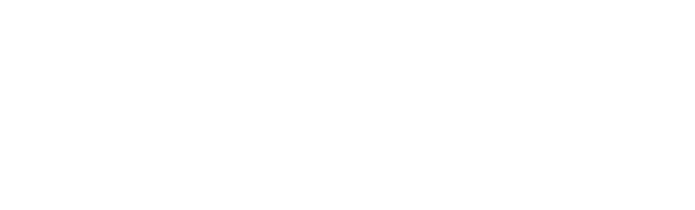
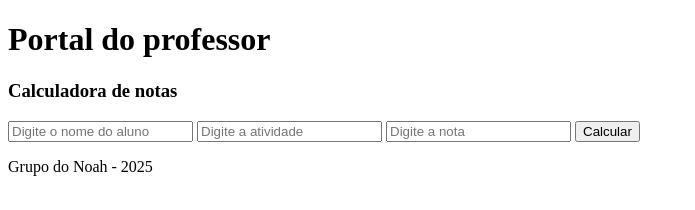
Before and after one commit to PedroG0612/Calculadora-de-Notas, a plain HTML site: page index.html in a window 1280 px wide. Shown: the whole page, without its empty margins (0-695 px from the left). Drawn offline with Linux system fonts and the light colour scheme.

Commit message:
Novos arquivos

```diff
--- a/index.html
+++ b/index.html
@@ -3,9 +3,21 @@
 <head>
     <meta charset="UTF-8">
     <meta name="viewport" content="width=device-width, initial-scale=1.0">
-    <title>Calculadora de Notas</title>
+    <title>Calculadora de notas</title>
+    <link rel="icon" href="iconeEscola.jpg">
 </head>
 <body>
+   <h1 id="titulo">Portal do professor</h1>
+    <h3 id="subtitulo">Calculadora de notas</h3>
+<input type="text" id="nome" placeholder="Digite o nome do aluno">
+<input type="text" id="licao" placeholder="Digite a atividade">
+<input type="password" id="nota" placeholder="Digite a nota">
+<button id="botao">Calcular</button>
+
+<footer>
+    <p>Grupo do Noah - 2025</p>
+</footer>
+
 
 </body>
 </html>
```
Also changed, not shown: script.js (added), style.css (added), 1 other file.
